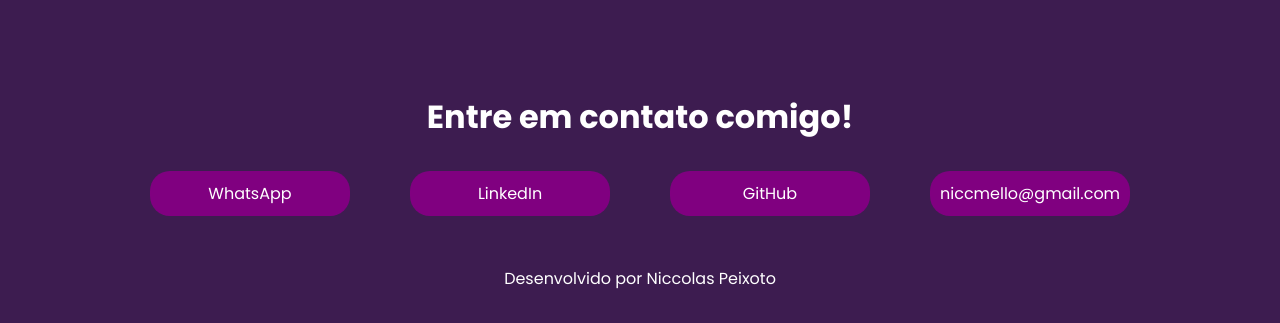
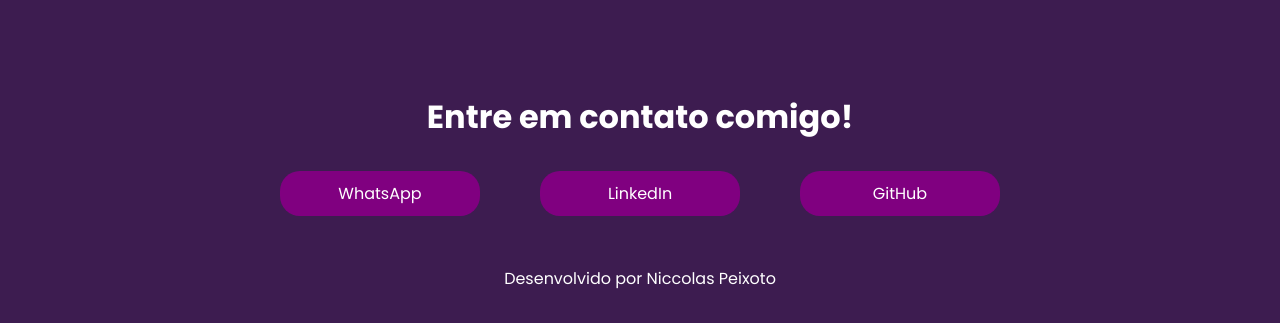
Before and after one commit to niccolaspeixoto/portif-lio, a plain HTML site: page index.html in a window 1280 px wide. Shown: the part 1990-2313 px from the top of the page. Drawn offline with Linux system fonts and the light colour scheme.

Commit message:
Removendo o botao email.

```diff
--- a/index.html
+++ b/index.html
@@ -110,7 +110,6 @@
             <a href="https://wa.me/5511952397051?text=Olá! Gostaria de saber mais como funciona fazer um site com você!" class="whatsApp" target="_blank">WhatsApp</a>
             <a href="https://www.linkedin.com/in/niccolas-peixoto/" class="linkedin" target="_blank">LinkedIn</a>
             <a href="https://github.com/niccolaspeixoto" class="github" target="_blank">GitHub</a>
-            <p class="email">niccmello@gmail.com</p>
         </div>
 
         <p>Desenvolvido por Niccolas Peixoto</p>
```
